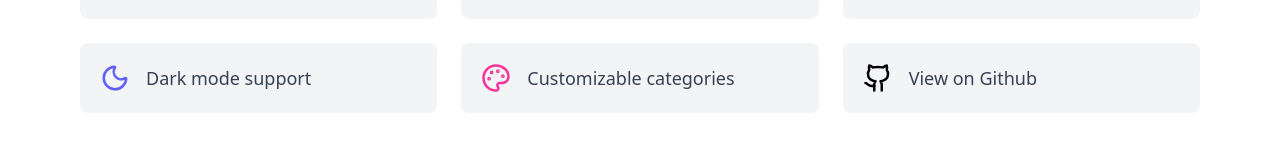
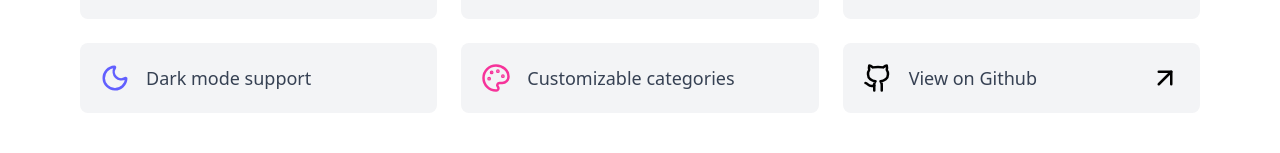
Before and after one commit to johannes-aas/react-calendar, a React (Vite) app: page / in a window 1280 px wide. Shown: the part 1273-1426 px from the top of the page. Built offline with nearby package versions, Linux system fonts and the light colour scheme.

Commit message:
Add external link icon

```diff
--- a/src/demo/Demo.tsx
+++ b/src/demo/Demo.tsx
@@ -9,6 +9,7 @@ import { Layout } from "./icons/Layout";
 import { Responsive } from "./icons/Responsive";
 import { MultiDay } from "./icons/MultiDay";
 import { Palette } from "./icons/Palette";
+import { ArrowUpRight } from "./icons/ArrowUpRight";
 
 export const Demo = () => {
   const [darkMode, setDarkMode] = useState(false);
@@ -114,6 +115,7 @@ export const Demo = () => {
               <span className="text-gray-700 dark:text-white text-lg">
                 View on Github
               </span>
+              <ArrowUpRight className="ml-auto" width={30} height={30}/>
             </a>
           </div>
           <div>
--- /dev/null
+++ b/src/demo/icons/ArrowUpRight.tsx
@@ -0,0 +1,15 @@
+export const ArrowUpRight: React.FC<React.SVGProps<SVGSVGElement>> = (props) => (
+  <svg
+    xmlns="http://www.w3.org/2000/svg"
+    viewBox="0 0 24 24"
+    fill="none"
+    stroke="currentColor"
+    strokeWidth="2"
+    strokeLinecap="round"
+    strokeLinejoin="round"
+    {...props}
+  >
+    <path d="M7 7h10v10"/>
+    <path d="M7 17 17 7"/>
+  </svg>
+);
```
